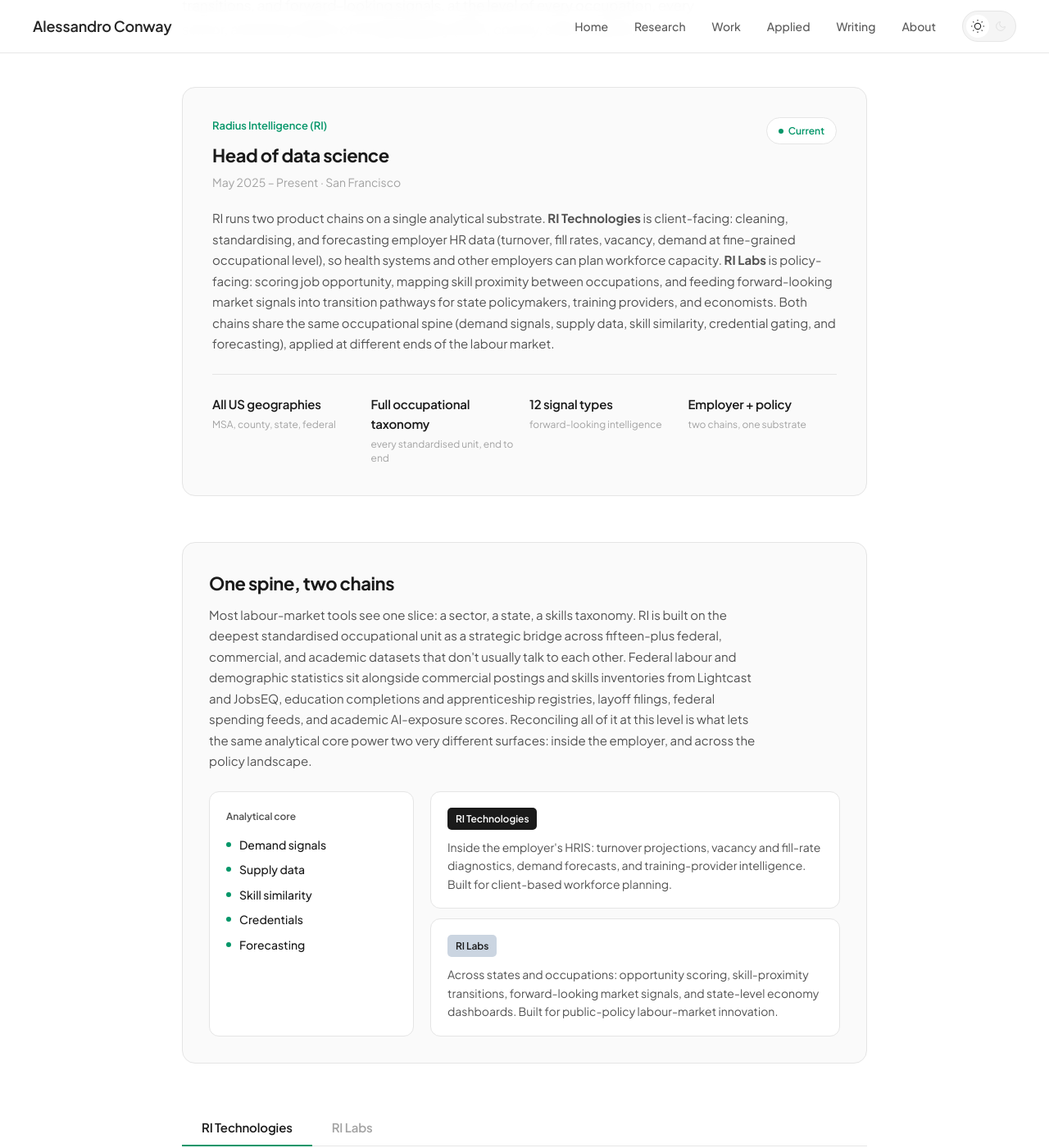
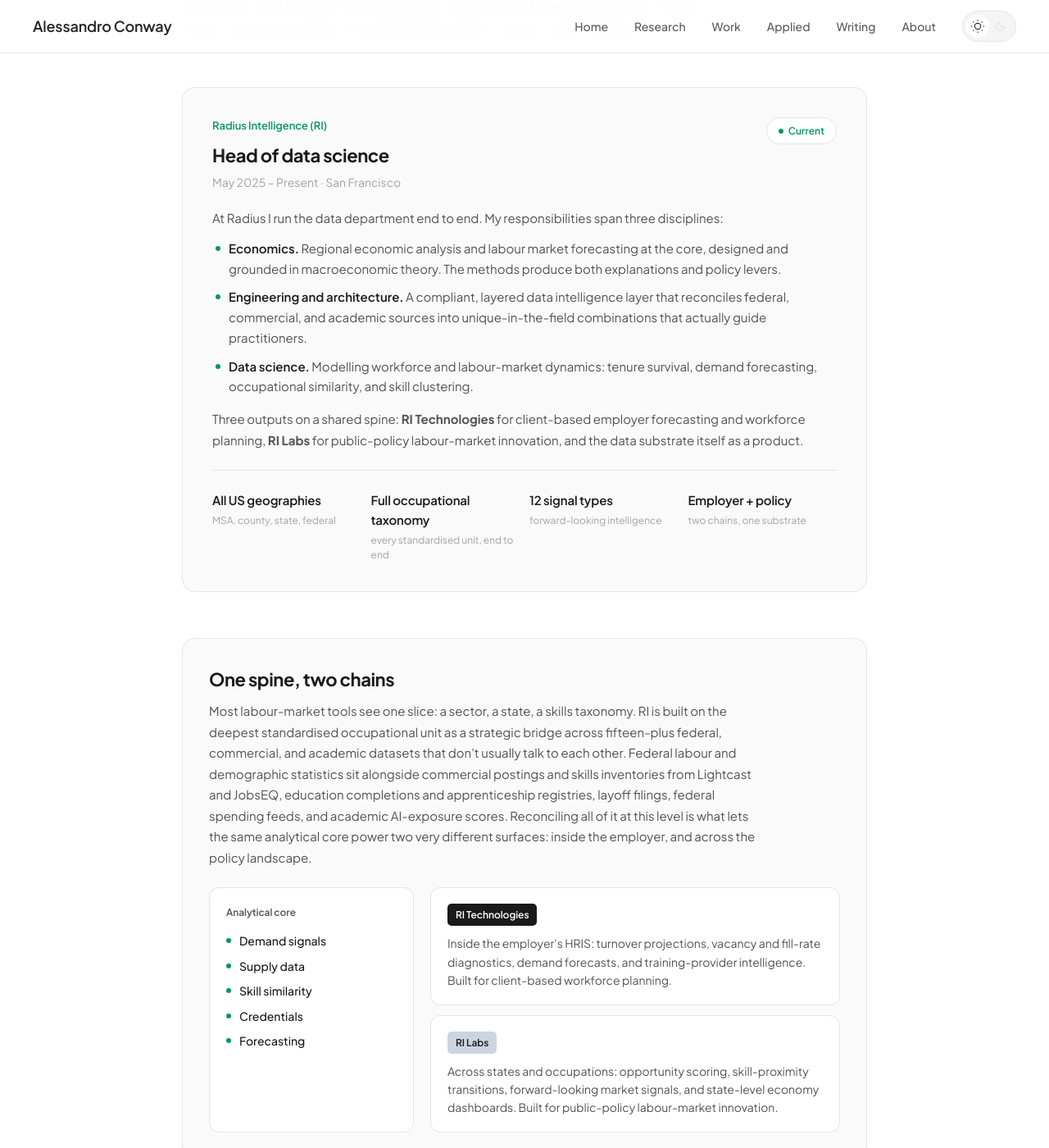
Before and after one commit to conway1521/conway1521.github.io, a Jekyll site: the page built from work.html, in a window 1280 px wide and 1400 px high, scrolled down 288 px. Shown: the whole window at 82% size. Built offline with Jekyll 4.4.1, drawn with Linux system fonts in a browser that asks for light colours; some of the changed text lies outside the part shown.

Commit message:
Add Data tab to /work and rewrite role description as three disciplines (#9)
* Add Data tab to /work surfacing data department

* Add CSS for role-bullets and tier-description

```diff
--- a/assets/css/main.css
+++ b/assets/css/main.css
@@ -179,6 +179,12 @@
 .role-status { display: flex; align-items: center; gap: 6px; font-size: 12px; font-weight: 600; color: var(--work); background: var(--bg-primary); padding: 6px 14px; border-radius: 20px; border: 1px solid var(--border); flex-shrink: 0; transition: background 0.4s ease, border-color 0.4s ease; }
 .role-status::before { content: ''; width: 6px; height: 6px; background: var(--work); border-radius: 50%; }
 .role-description { font-size: 15px; color: var(--text-secondary); line-height: 1.7; margin-bottom: 24px; }
+.role-description > p { margin-bottom: 12px; }
+.role-description > p:last-child { margin-bottom: 0; }
+.role-bullets { list-style: none; padding: 0; margin: 0 0 14px 0; display: flex; flex-direction: column; gap: 10px; }
+.role-bullets li { position: relative; padding-left: 20px; line-height: 1.65; }
+.role-bullets li::before { content: ''; position: absolute; left: 4px; top: 9px; width: 6px; height: 6px; background: var(--work); border-radius: 50%; }
+.role-bullets strong { color: var(--text-primary); font-weight: 600; }
 .role-highlights { display: grid; grid-template-columns: repeat(3, 1fr); gap: 16px; }
 .highlight { text-align: center; padding: 20px 16px; background: var(--bg-primary); border-radius: 10px; border: 1px solid var(--border); transition: background 0.4s ease, border-color 0.4s ease; }
 .highlight-number { font-size: 26px; font-weight: 700; color: var(--text-primary); margin-bottom: 4px; letter-spacing: -0.02em; }
@@ -370,6 +376,7 @@
 .chain-tagline { font-size: 15px; color: var(--text-secondary); line-height: 1.65; max-width: 680px; }
 .chain-tier { margin-top: 28px; }
 .tier-label { font-size: 13px; font-weight: 600; letter-spacing: -0.005em; color: var(--text-secondary); margin-bottom: 12px; }
+.tier-description { font-size: 14px; color: var(--text-secondary); line-height: 1.65; max-width: 760px; }
 .chain-grid { display: grid; grid-template-columns: repeat(auto-fill, minmax(260px, 1fr)); gap: 12px; }
 .chain-card { border: 1px solid var(--border); border-radius: 10px; padding: 16px; background: var(--bg-primary); transition: border-color 0.2s, box-shadow 0.2s, background 0.4s; }
 .chain-card:hover { border-color: var(--text-tertiary); box-shadow: 0 2px 8px rgba(0,0,0,0.03); }
--- a/work.html
+++ b/work.html
@@ -17,7 +17,15 @@
         </div>
         <span class="role-status">Current</span>
     </div>
-    <p class="role-description">RI runs two product chains on a single analytical substrate. <strong>RI Technologies</strong> is client-facing: cleaning, standardising, and forecasting employer HR data (turnover, fill rates, vacancy, demand at fine-grained occupational level), so health systems and other employers can plan workforce capacity. <strong>RI Labs</strong> is policy-facing: scoring job opportunity, mapping skill proximity between occupations, and feeding forward-looking market signals into transition pathways for state policymakers, training providers, and economists. Both chains share the same occupational spine (demand signals, supply data, skill similarity, credential gating, and forecasting), applied at different ends of the labour market.</p>
+    <div class="role-description">
+        <p>At Radius I run the data department end to end. My responsibilities span three disciplines:</p>
+        <ul class="role-bullets">
+            <li><strong>Economics.</strong> Regional economic analysis and labour market forecasting at the core, designed and grounded in macroeconomic theory. The methods produce both explanations and policy levers.</li>
+            <li><strong>Engineering and architecture.</strong> A compliant, layered data intelligence layer that reconciles federal, commercial, and academic sources into unique-in-the-field combinations that actually guide practitioners.</li>
+            <li><strong>Data science.</strong> Modelling workforce and labour-market dynamics: tenure survival, demand forecasting, occupational similarity, and skill clustering.</li>
+        </ul>
+        <p>Three outputs on a shared spine: <strong>RI Technologies</strong> for client-based employer forecasting and workforce planning, <strong>RI Labs</strong> for public-policy labour-market innovation, and the data substrate itself as a product.</p>
+    </div>
 
     <div class="scope-row">
         <div class="scope-item"><strong>All US geographies</strong><span>MSA, county, state, federal</span></div>
@@ -59,6 +67,7 @@
     <div class="chain-tabs" role="tablist">
         <button class="tab-btn active" data-target="ri-tech-pane" role="tab" aria-selected="true">RI Technologies</button>
         <button class="tab-btn" data-target="ri-labs-pane" role="tab" aria-selected="false">RI Labs</button>
+        <button class="tab-btn" data-target="data-pane" role="tab" aria-selected="false">Data</button>
     </div>
 
     <div class="tab-pane active" id="ri-tech-pane" role="tabpanel">
@@ -85,12 +94,6 @@
             </div>
         </div>
 
-        <div class="chain-tier">
-            <h3 class="tier-label">Data warehouse</h3>
-            <div class="chain-grid">
-                <article class="chain-card"><div class="chain-card-head"><h4>Training provider inventory</h4><span class="status-pill active">Active</span></div><p>National database of healthcare training providers: IPEDS completions, RAPIDS apprenticeships, and CareerOneStop programs, enriched via Claude-based extraction and Google Places verification. Geocoded, deduplicated, and credential-standardised.</p></article>
-            </div>
-        </div>
     </div>
 
     <div class="tab-pane" id="ri-labs-pane" role="tabpanel">
@@ -118,19 +121,53 @@
         </div>
 
         <div class="chain-tier">
-            <h3 class="tier-label">Data warehouses</h3>
-            <div class="chain-grid">
-                <article class="chain-card"><div class="chain-card-head"><h4>Workforce database</h4><span class="status-pill active">Active</span></div><p>The canonical occupational data backbone, joining fifteen-plus federal, commercial, and academic sources (BLS, Census, O*NET, IPEDS, CareerOneStop, RAPIDS, Lightcast, JobsEQ, FRED, USASpending, MIT Living Wage, and others) into a single queryable warehouse with CIP-to-SOC, O*NET-to-SOC, and NAICS-to-SOC crosswalks.</p></article>
-                <article class="chain-card"><div class="chain-card-head"><h4>Signals database</h4><span class="status-pill active">Active</span></div><p>Twelve signal types from BLS, FRED, USASpending, WARN, O*NET vintages, ACS, Beige Book, and curated entries. Gold/silver tier firing logic rolls signals up to per-occupation, per-state market flags.</p></article>
-            </div>
-        </div>
-
-        <div class="chain-tier">
             <h3 class="tier-label">Playbooks</h3>
             <div class="chain-grid">
                 <article class="chain-card"><div class="chain-card-head"><h4>Assess demand by job type</h4><span class="status-pill active">Active</span></div><p>End-to-end recipe for sizing demand for a given occupation in a given state, with growth and replacement decomposition.</p></article>
                 <article class="chain-card"><div class="chain-card-head"><h4>Supply-demand · net talent flows · job clusters · training supply · reporting vacancies</h4><span class="status-pill dev">In development</span></div><p>Repeatable playbooks combining workforce, signals, and skill data into purpose-built analyses for state agencies, philanthropy, and training providers.</p></article>
             </div>
+        </div>
+    </div>
+
+    <div class="tab-pane" id="data-pane" role="tabpanel">
+        <div class="chain-header">
+            <h2 class="chain-title">Data substrate</h2>
+            <p class="chain-tagline">A unique data substrate covering every occupation across the US at every depth of geography. Federal, commercial, and academic sources reconciled into unique-in-the-field combinations that actually guide practitioners.</p>
+        </div>
+
+        <div class="chain-tier">
+            <h3 class="tier-label">Architecture</h3>
+            <div class="chain-grid">
+                <article class="chain-card"><div class="chain-card-head"><h4>Layered data model</h4><span class="status-pill active">Active</span></div><p>Raw, cache, reference, and lake tiers, with a central catalog registry that makes every dataset discoverable and versioned.</p></article>
+                <article class="chain-card"><div class="chain-card-head"><h4>Compliant tenant isolation</h4><span class="status-pill active">Active</span></div><p>Row-level security so every client sees only their own data while the shared reference and lake layers stay common.</p></article>
+            </div>
+        </div>
+
+        <div class="chain-tier">
+            <h3 class="tier-label">Engineering</h3>
+            <div class="chain-grid">
+                <article class="chain-card"><div class="chain-card-head"><h4>Federal ingestion</h4><span class="status-pill active">Active</span></div><p>Pipelines for federal labour, education, and economic statistics, refreshed on their native cadences.</p></article>
+                <article class="chain-card"><div class="chain-card-head"><h4>Commercial and academic integration</h4><span class="status-pill active">Active</span></div><p>Job postings, training provider feeds, and research datasets brought into the same shape as the federal sources.</p></article>
+                <article class="chain-card"><div class="chain-card-head"><h4>Reconciliation layer</h4><span class="status-pill active">Active</span></div><p>Crosswalks and identity resolution that turn fifteen-plus disjoint sources into one queryable spine.</p></article>
+            </div>
+        </div>
+
+        <div class="chain-tier">
+            <h3 class="tier-label">Public datasets</h3>
+            <div class="chain-grid">
+                <article class="chain-card"><div class="chain-card-head"><h4>Workforce database</h4><span class="status-pill active">Active</span></div><p>The canonical occupational data backbone, joining fifteen-plus federal, commercial, and academic sources into a single queryable warehouse with full crosswalk coverage between occupations, industries, education, and credentials.</p></article>
+                <article class="chain-card"><div class="chain-card-head"><h4>Signals database</h4><span class="status-pill active">Active</span></div><p>Twelve signal types covering labour-market, fiscal, and macroeconomic feeds. Gold and silver tier firing logic rolls signals up to per-occupation, per-state market flags.</p></article>
+                <article class="chain-card"><div class="chain-card-head"><h4>JOI scores</h4><span class="status-pill active">Active</span></div><p>Job opportunity index by occupation and geography, produced from the five-pillar scoring framework.</p></article>
+                <article class="chain-card"><div class="chain-card-head"><h4>Supply and demand ratios</h4><span class="status-pill active">Active</span></div><p>Occupational tightness at every depth of geography.</p></article>
+                <article class="chain-card"><div class="chain-card-head"><h4>Migration corridors</h4><span class="status-pill dev">In development</span></div><p>Worker flows between metros and states, layered onto the occupational backbone.</p></article>
+                <article class="chain-card"><div class="chain-card-head"><h4>Industry health</h4><span class="status-pill active">Active</span></div><p>Sectoral employment, wages, and concentration indicators.</p></article>
+                <article class="chain-card"><div class="chain-card-head"><h4>Training provider inventory</h4><span class="status-pill active">Active</span></div><p>National database of training providers reconciled across eight sources, enriched via Claude-based extraction and Google Places verification. Currently scoped to healthcare, designed to extend to all ~900 occupations in the economy.</p></article>
+            </div>
+        </div>
+
+        <div class="chain-tier">
+            <h3 class="tier-label">Reference taxonomies</h3>
+            <p class="tier-description">The substrate carries occupations, industries, education and credentials, and geography at the full range of granularity, so analyses can compare and chain across datasets at the most detailed level all the way up to the most general.</p>
         </div>
     </div>
 
```
